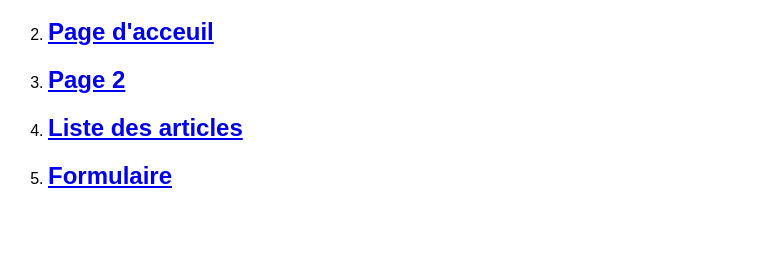
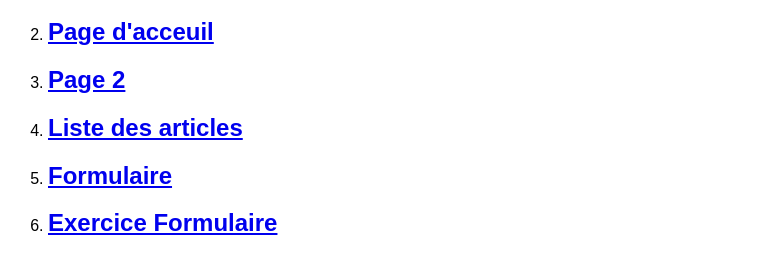
Before and after one commit to flavieningetis/flavieningetis, a plain HTML site: page index.html in a window 1280 px wide. Shown: the part 110-384 px from the top of the page, without its empty margins (0-758 px from the left). Drawn offline with Linux system fonts and the light colour scheme.

Commit message:
finducours120923

```diff
--- a/index.html
+++ b/index.html
@@ -19,6 +19,7 @@
     <li><h2> <a href="page2.html">Page 2 </a></h2></li>
     <li><h2> <a href="page3.html"> Liste des articles </a></h2></li>
     <li><h2><a href="formulaire.html">Formulaire</h2>
+    	<li><h2><a href="exo_formulaire.html">Exercice Formulaire</h2>
     </ol>
     </font>
 
```
Also changed, not shown: exo_formulaire.html (+1 -0 lines).
